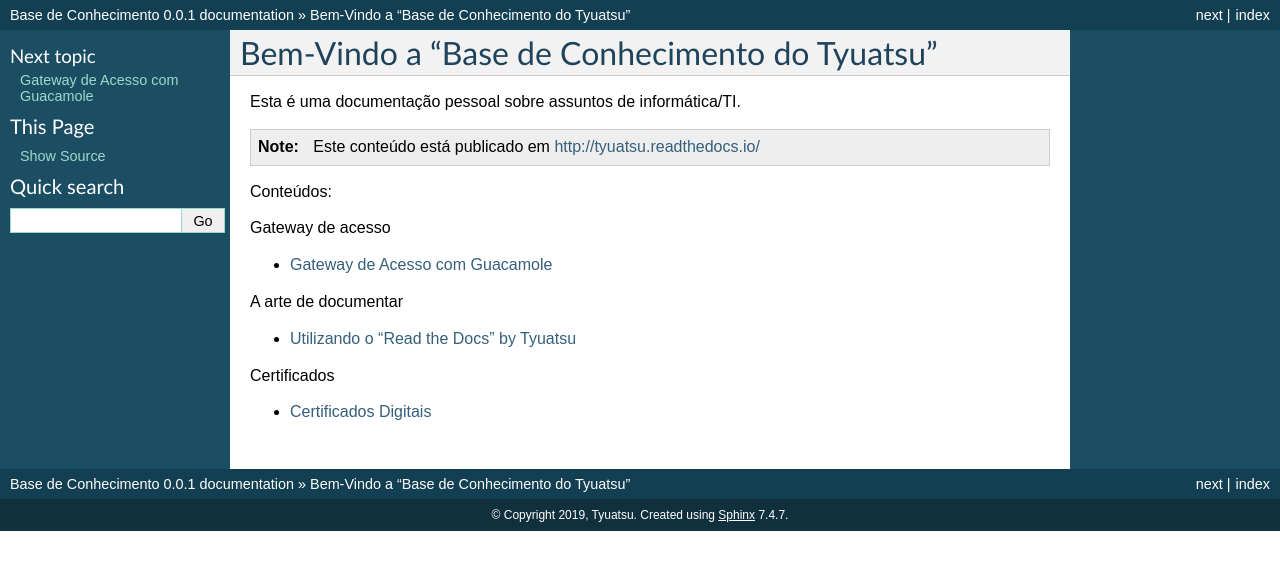
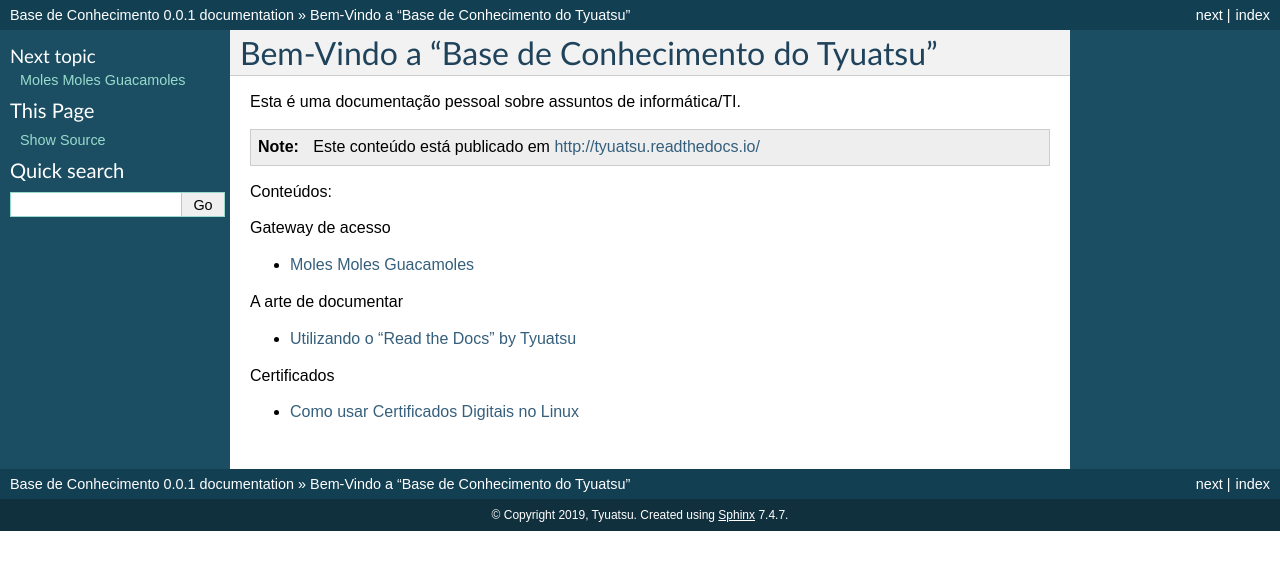
Before and after one commit to tyuatsu/base, a Sphinx documentation site: the page built from source/index.rst, in a window 1280 px wide. Shown: the top 570 px of the page. Built offline with Sphinx 7.4.7, drawn with Linux system fonts in a browser that asks for light colours; pages that are not in the unit, such as notebooks, are missing from menus.

Commit message:
A arte de documentar

```diff
--- a/source/certificados-digitais.rst
+++ b/source/certificados-digitais.rst
@@ -1,5 +1,5 @@
-Certificados Digitais
-=====================
+Como usar Certificados Digitais no Linux
+===========================================
 
 Linux
 ######
--- a/source/guacamole.rst
+++ b/source/guacamole.rst
@@ -1,4 +1,4 @@
-Gateway de Acesso com Guacamole
+Moles Moles Guacamoles
 ================================
 
 Veja como instalar e configurar um gateway de acesso utilizando o software `Guacamole <https://guacamole.incubator.apache.org/>`_.
```
Also changed, not shown: 4 other files.
